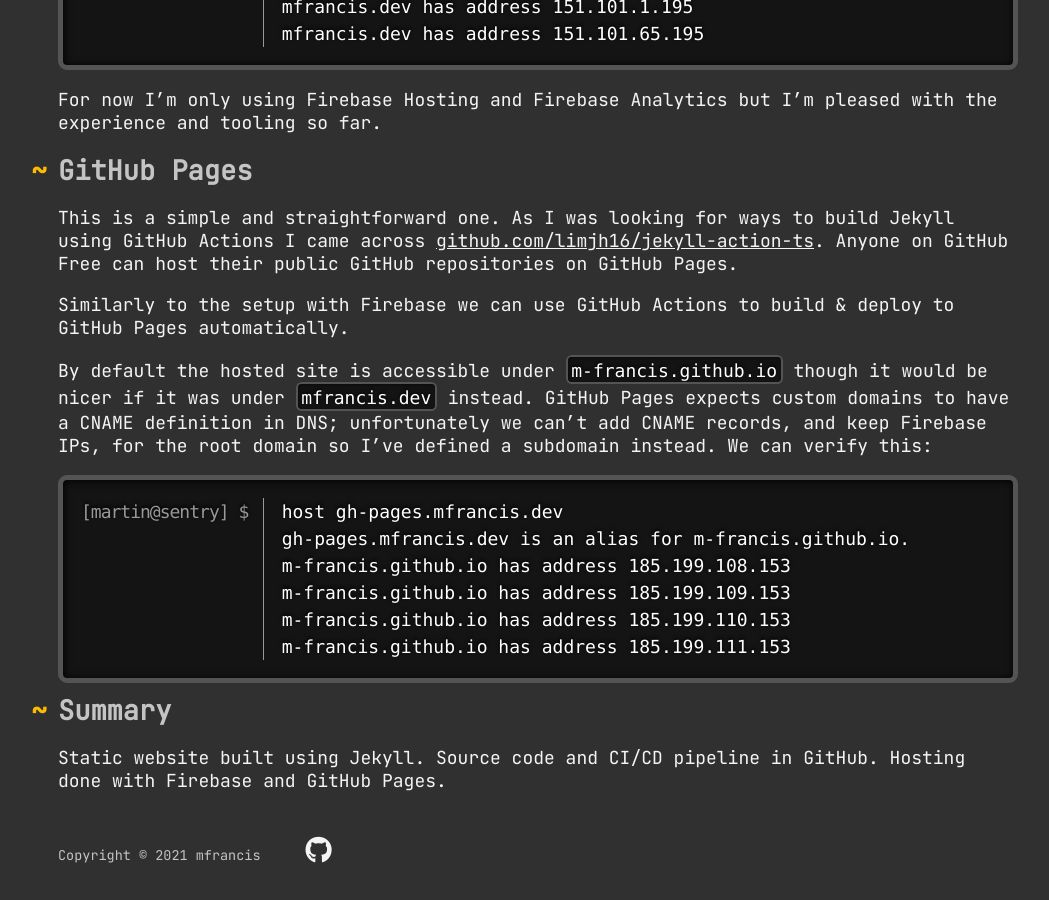
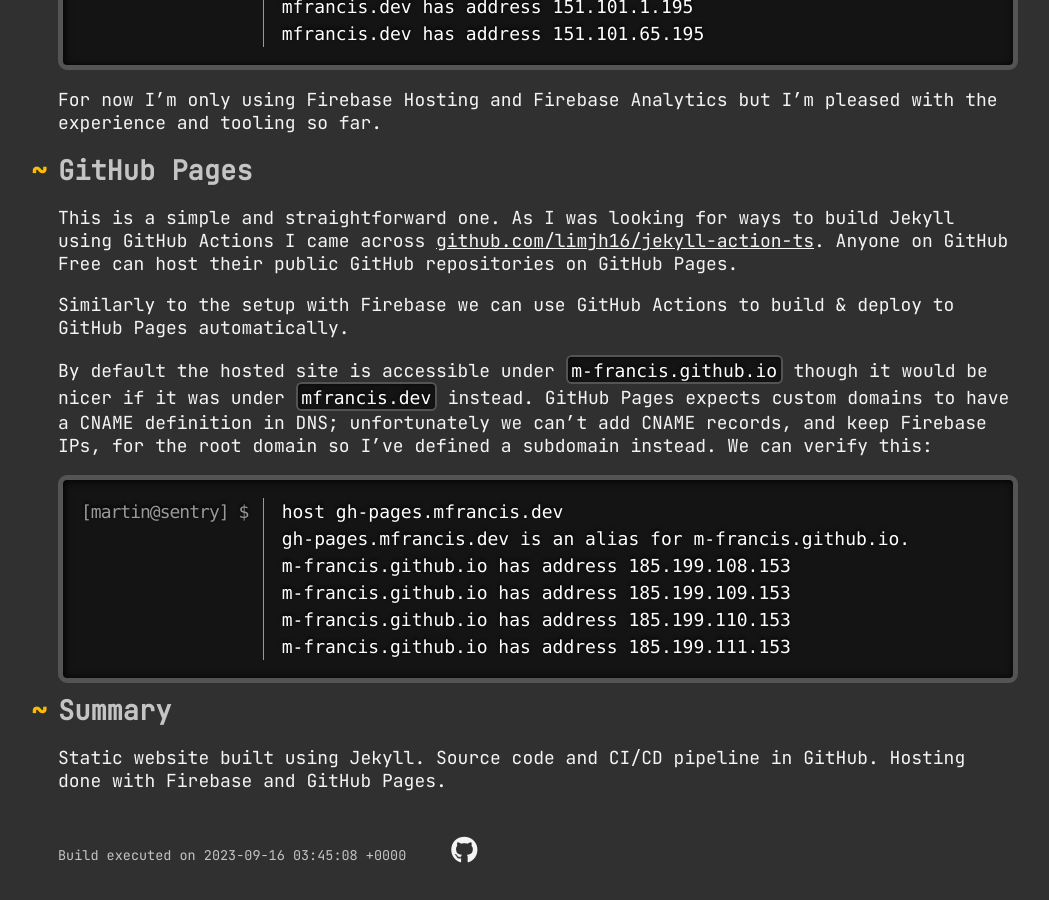
Before and after one commit to m-francis/m-francis.github.io, a Jekyll site: the page built from _posts/2021-03-19-How-I-host-this-website.md, in a window 1280 px wide and 900 px high, scrolled down 1567 px. Shown: the whole window, without its empty margins (102-1151 px from the left). Built offline with Jekyll 4.4.1, drawn with Linux system fonts in a browser that asks for light colours; nearby versions of some CDN libraries; comment, search, counter and statistics services are not loaded.

Commit message:
show build time

```diff
--- a/_includes/footer.html
+++ b/_includes/footer.html
@@ -1,6 +1,6 @@
 <footer>
   <div class="footer-left">
-    Copyright &copy; 2021 mfrancis
+    Build executed on {{ site.time }}
   </div>
   <div class="footer-right">
     <a href="https://www.github.com/m-francis"><i class="fab fa-github fa-2x"></i></a>
```
